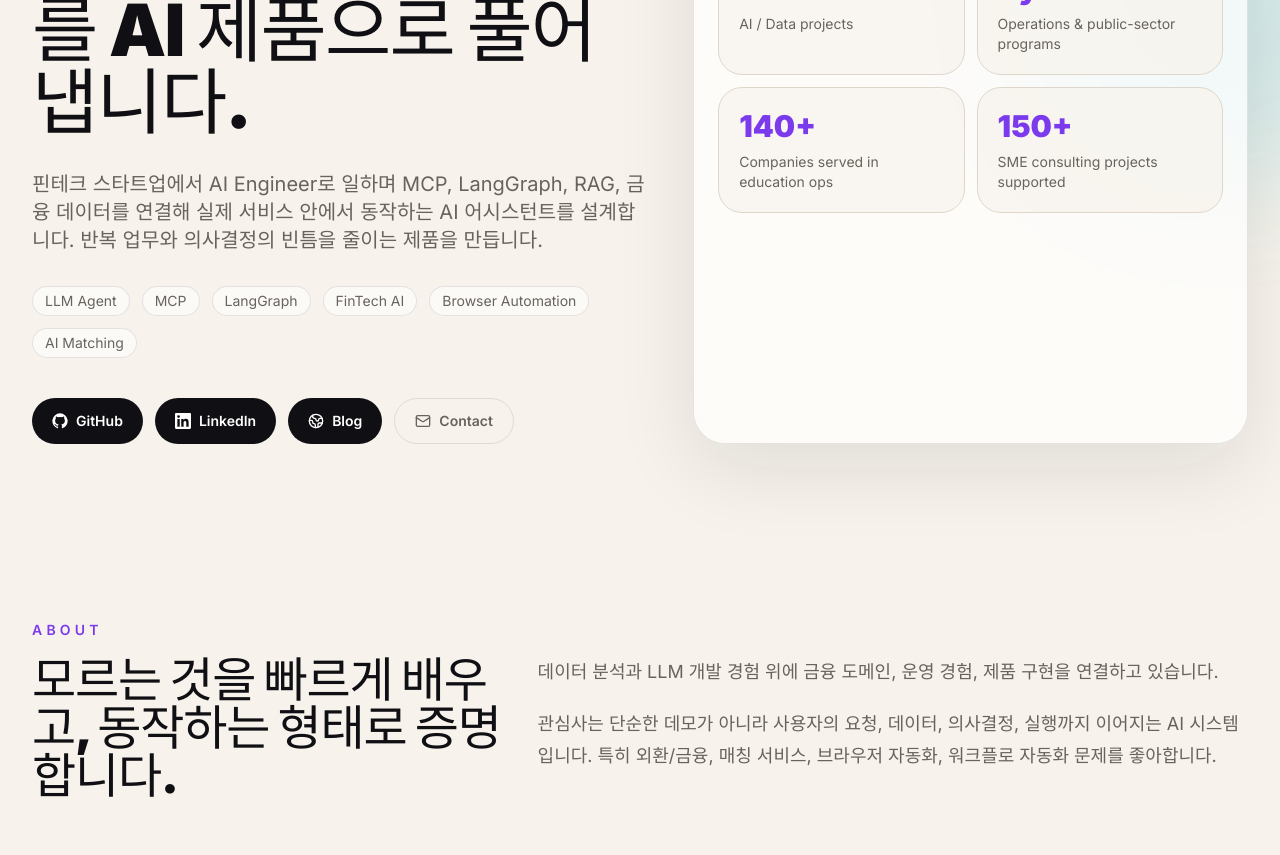
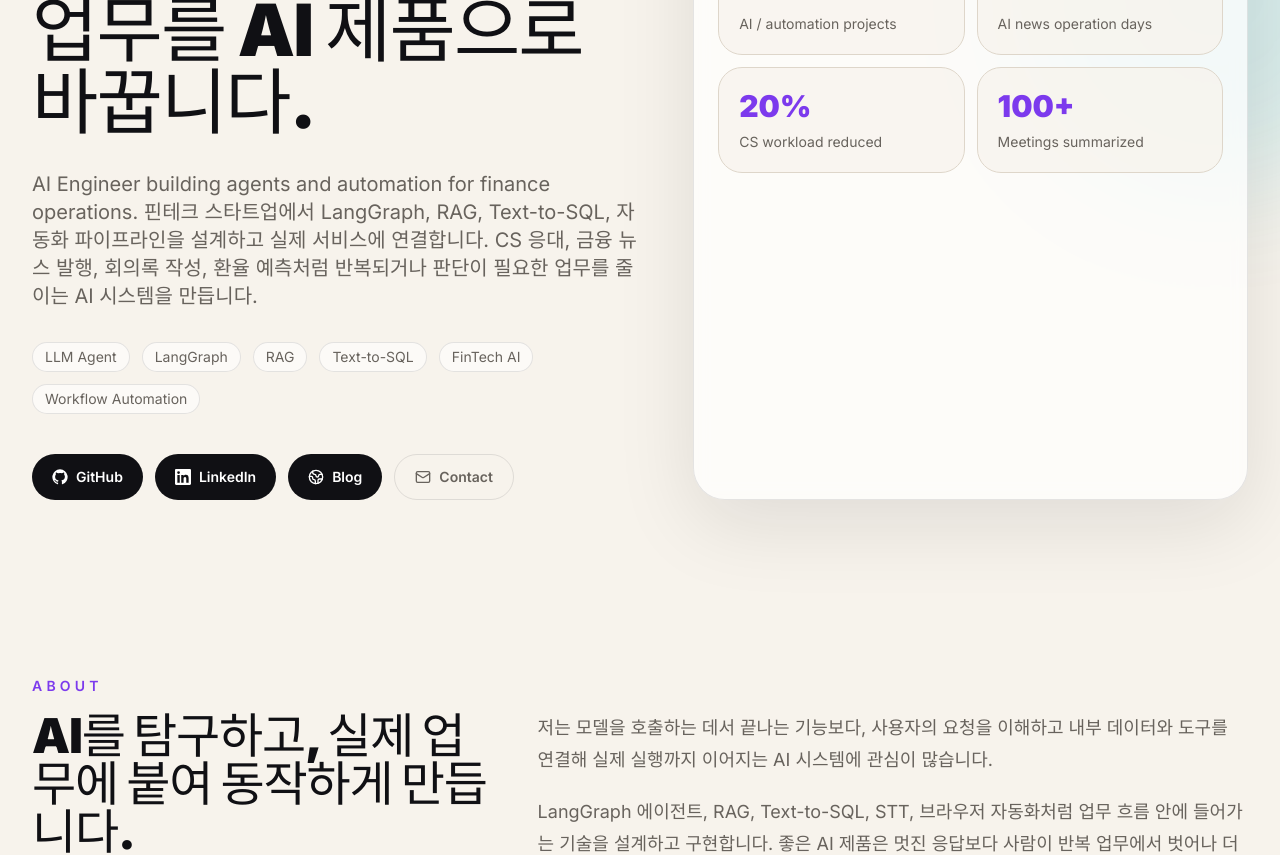
Before and after one commit to PlutoJoshua/PlutoJoshua.github.io, a React (Vite) app: page / in a window 1280 px wide. Shown: the part 400-1255 px from the top of the page. Built offline with nearby package versions, Linux system fonts and the light colour scheme; a web font is replaced by a local one.

Commit message:
content: refine homepage positioning

```diff
--- a/src/data/profile.js
+++ b/src/data/profile.js
@@ -4,10 +4,10 @@ export const profile = {
   handle: 'PlutoJoshua',
   role: 'AI Engineer · Product Builder',
   badge: 'AI Engineer · Product Builder',
-  headline: '외환, 금융, 매칭 문제를 AI 제품으로 풀어냅니다.',
+  headline: '반복되는 금융·운영 업무를 AI 제품으로 바꿉니다.',
   intro:
-    '핀테크 스타트업에서 AI Engineer로 일하며 MCP, LangGraph, RAG, 금융 데이터를 연결해 실제 서비스 안에서 동작하는 AI 어시스턴트를 설계합니다. 반복 업무와 의사결정의 빈틈을 줄이는 제품을 만듭니다.',
-  heroTags: ['LLM Agent', 'MCP', 'LangGraph', 'FinTech AI', 'Browser Automation', 'AI Matching'],
+    'AI Engineer building agents and automation for finance operations. 핀테크 스타트업에서 LangGraph, RAG, Text-to-SQL, 자동화 파이프라인을 설계하고 실제 서비스에 연결합니다. CS 응대, 금융 뉴스 발행, 회의록 작성, 환율 예측처럼 반복되거나 판단이 필요한 업무를 줄이는 AI 시스템을 만듭니다.',
+  heroTags: ['LLM Agent', 'LangGraph', 'RAG', 'Text-to-SQL', 'FinTech AI', 'Workflow Automation'],
 };
 
 // 메인 hero 우측 "Currently" 카드.
@@ -15,22 +15,22 @@ export const currently = {
   label: 'Currently',
   title: '핀테크 스타트업 AI Engineer',
   description:
-    '환율 예측 AI 시스템, MCP + LangGraph 기반 AI 에이전트, AI 연구과제 수행과 성과관리를 함께 다룹니다.',
+    '금융 서비스 안에서 LangGraph 기반 AI 에이전트, RAG CS 자동화, 금융 뉴스 발행 파이프라인, STT 회의 요약, 환율 예측 모델을 설계·개발합니다.',
 };
 
 export const metrics = [
-  ['6+', 'AI / Data projects'],
-  ['4y+', 'Operations & public-sector programs'],
-  ['140+', 'Companies served in education ops'],
-  ['150+', 'SME consulting projects supported'],
+  ['10+', 'AI / automation projects'],
+  ['300+', 'AI news operation days'],
+  ['20%', 'CS workload reduced'],
+  ['100+', 'Meetings summarized'],
 ];
 
 // About 페이지 본문.
 export const about = {
-  heading: '모르는 것을 빠르게 배우고, 동작하는 형태로 증명합니다.',
+  heading: 'AI를 탐구하고, 실제 업무에 붙여 동작하게 만듭니다.',
   paragraphs: [
-    '데이터 분석과 LLM 개발 경험 위에 금융 도메인, 운영 경험, 제품 구현을 연결하고 있습니다.',
-    '관심사는 단순한 데모가 아니라 사용자의 요청, 데이터, 의사결정, 실행까지 이어지는 AI 시스템입니다. 특히 외환/금융, 매칭 서비스, 브라우저 자동화, 워크플로 자동화 문제를 좋아합니다.',
+    '저는 모델을 호출하는 데서 끝나는 기능보다, 사용자의 요청을 이해하고 내부 데이터와 도구를 연결해 실제 실행까지 이어지는 AI 시스템에 관심이 많습니다.',
+    'LangGraph 에이전트, RAG, Text-to-SQL, STT, 브라우저 자동화처럼 업무 흐름 안에 들어가는 기술을 설계하고 구현합니다. 좋은 AI 제품은 멋진 응답보다 사람이 반복 업무에서 벗어나 더 중요한 판단을 하게 만드는 시스템이라고 생각합니다.',
   ],
 };
 
```
Also changed, not shown: 2 other files (tests, documents, lock files or other folders).
